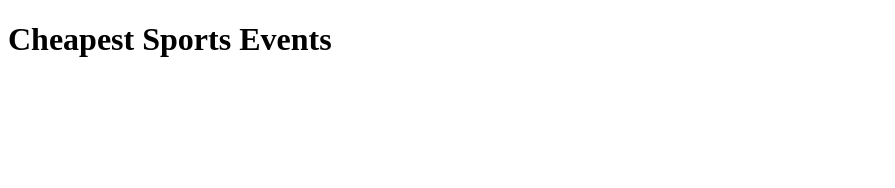
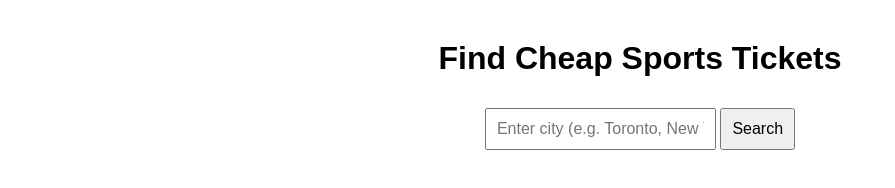
Before and after one commit to skillstrainerAI/cheaptixfinder, a plain HTML site: page index.html in a window 1280 px wide. Shown: the whole page, without its empty margins (0-895 px from the left). Drawn offline with Linux system fonts and the light colour scheme; no server answers.

Commit message:
Update index.html

```diff
--- a/index.html
+++ b/index.html
@@ -2,29 +2,79 @@
 <html>
 <head>
   <title>Sports Ticket Deals</title>
+  <style>
+    body {
+      font-family: Arial, sans-serif;
+      max-width: 700px;
+      margin: 40px auto;
+    }
+    h1 { text-align: center; }
+    input, button {
+      padding: 10px;
+      margin-top: 10px;
+      font-size: 16px;
+    }
+    #events div {
+      border-bottom: 1px solid #ccc;
+      padding: 10px 0;
+    }
+  </style>
 </head>
 <body>
-  <h1>Cheapest Sports Events</h1>
-  <div id="events"></div>
+
+  <h1>Find Cheap Sports Tickets</h1>
+  <div style="text-align:center;">
+    <input id="cityInput" type="text" placeholder="Enter city (e.g. Toronto, New York)">
+    <button onclick="searchEvents()">Search</button>
+  </div>
+
+  <div id="events" style="margin-top:30px;"></div>
 
   <script>
-    fetch('https://api.seatgeek.com/2/events?taxonomies.name=sports&per_page=10&client_id=NTQzNjIzODB8MTc2MzA0NDc5Mi40MjQ0NDM3')
+    const clientId = "YOUR_CLIENT_ID"; // replace with your SeatGeek client ID
+
+    function searchEvents() {
+      const city = document.getElementById('cityInput').value.trim();
+      if (!city) {
+        alert('Please enter a city.');
+        return;
+      }
+
+      const url = `https://api.seatgeek.com/2/events?venue.city=${encodeURIComponent(city)}&taxonomies.name=sports&per_page=20&client_id=${NTQzNjIzODB8MTc2MzA0NDc5Mi40MjQ0NDM3}`;
+      const eventsDiv = document.getElementById('events');
+      eventsDiv.innerHTML = `<p>Loading results for <strong>${city}</strong>...</p>`;
+
+      fetch(url)
         .then(res => res.json())
         .then(data => {
-        const container = document.getElementById('events');
+          eventsDiv.innerHTML = ''; // clear old results
+          if (!data.events.length) {
+            eventsDiv.innerHTML = `<p>No upcoming sports events found for <strong>${city}</strong>.</p>`;
+            return;
+          }
           data.events.forEach(event => {
-          const price = event.stats.lowest_price ? `$${event.stats.lowest_price}` : 'N/A';
-          container.innerHTML += `
-            <div style="margin-bottom:20px;">
+            const lowestPrice = event.stats.lowest_price;
+            const priceDisplay = lowestPrice
+              ? `<a href="${event.url}" target="_blank" style="text-decoration:none; color:blue;">$${lowestPrice}</a>`
+              : 'Not available yet';
+
+            eventsDiv.innerHTML += `
+              <div>
                 <strong>${event.title}</strong><br>
                 ${event.venue.name}, ${event.venue.city}<br>
                 ${new Date(event.datetime_local).toLocaleString()}<br>
-              Lowest Price: ${price}<br>
+                Lowest Price: ${priceDisplay}<br>
                 <a href="${event.url}" target="_blank">Buy Tickets</a>
               </div>
             `;
           });
+        })
+        .catch(err => {
+          eventsDiv.innerHTML = `<p>Error fetching events. Please try again later.</p>`;
+          console.error(err);
         });
+    }
   </script>
+
 </body>
 </html>
```
Lines whose indentation alone changed are shown as unchanged.
